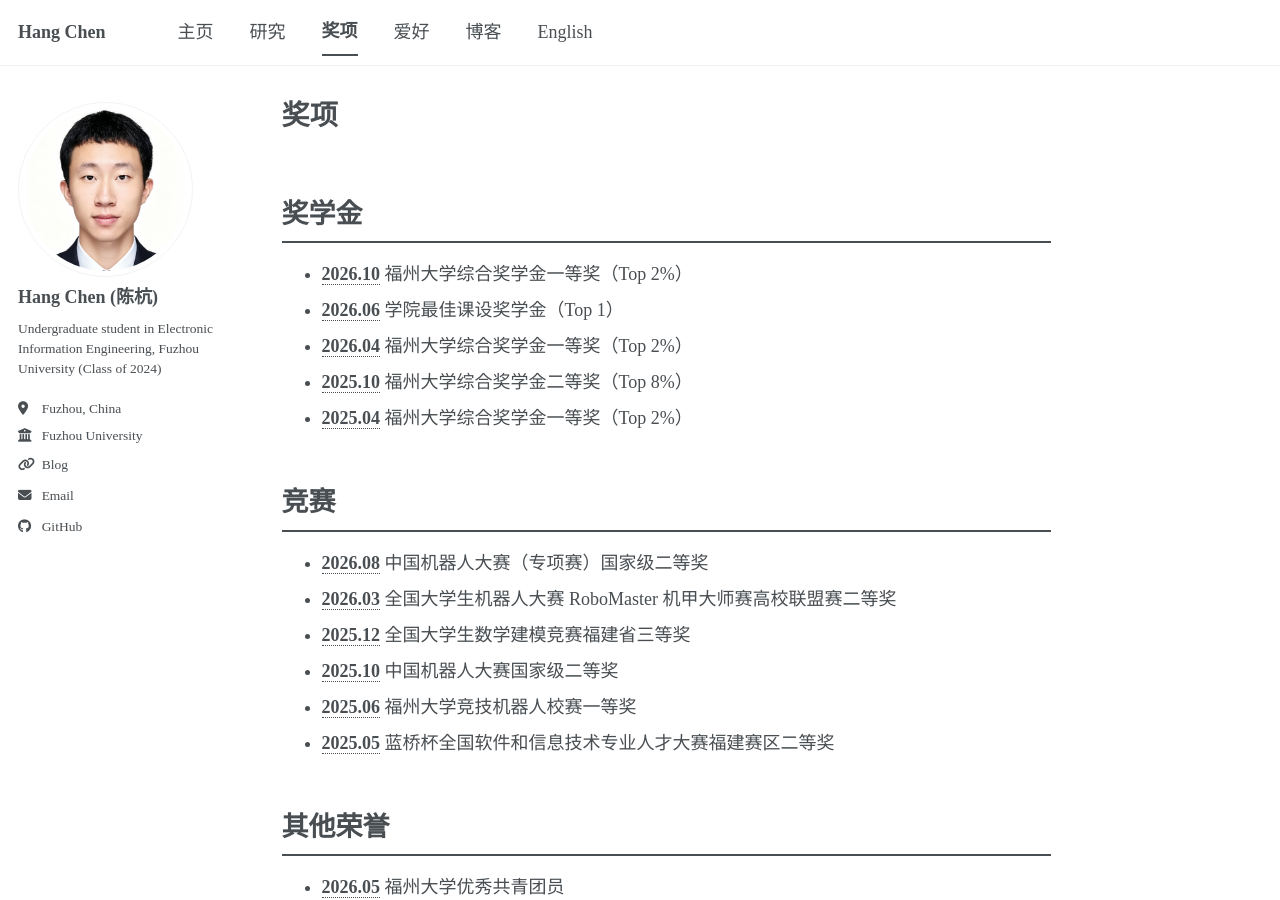
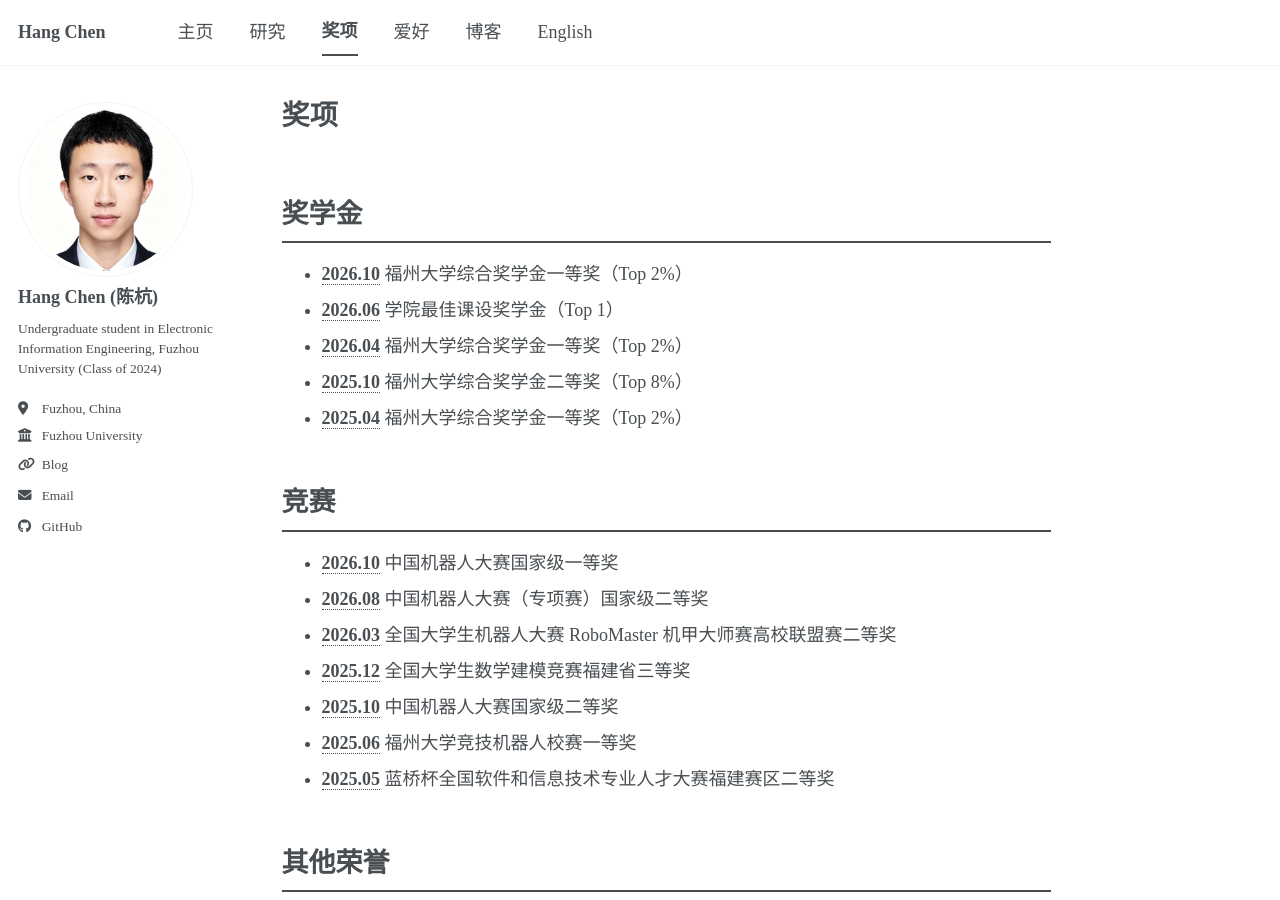
Before and after one commit to Nomkr/Nomkr.github.io, a Jekyll site: the page built from _pages/cn-awards.md, in a window 1280 px wide and 900 px high. Built offline with Jekyll 4.4.1, drawn with Linux system fonts in a browser that asks for light colours; a style sheet for code colours, icons or effects is not loaded.

Commit message:
Add China Robot Competition first prize

```diff
--- a/_pages/cn-awards.md
+++ b/_pages/cn-awards.md
@@ -16,6 +16,7 @@ lang: cn
 
 ## 竞赛
 
+- **2026.10** 中国机器人大赛国家级一等奖
 - **2026.08** 中国机器人大赛（专项赛）国家级二等奖
 - **2026.03** 全国大学生机器人大赛 RoboMaster 机甲大师赛高校联盟赛二等奖
 - **2025.12** 全国大学生数学建模竞赛福建省三等奖
```
